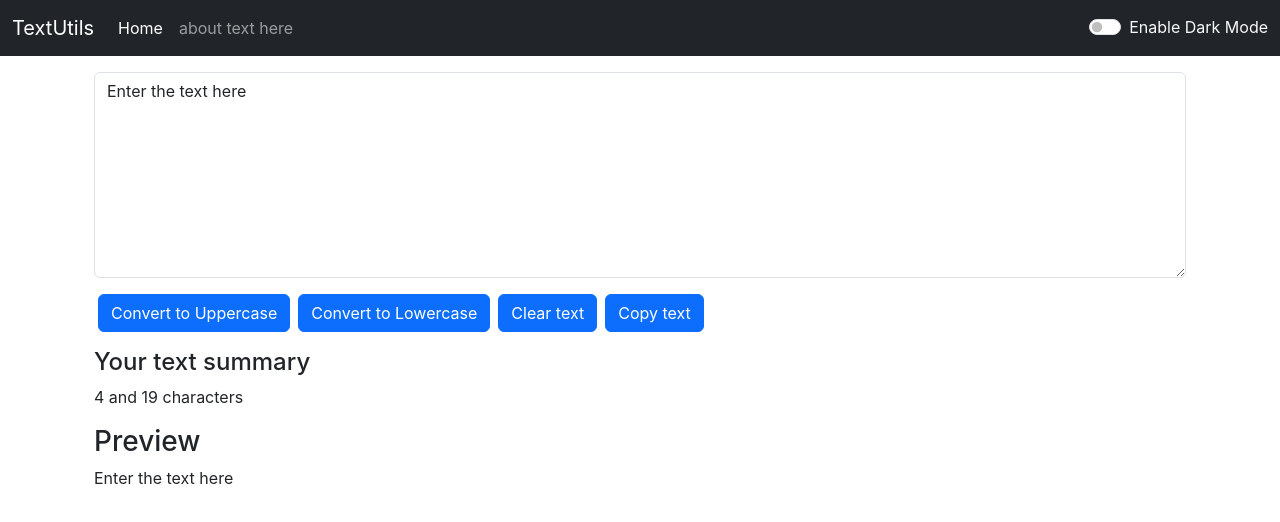
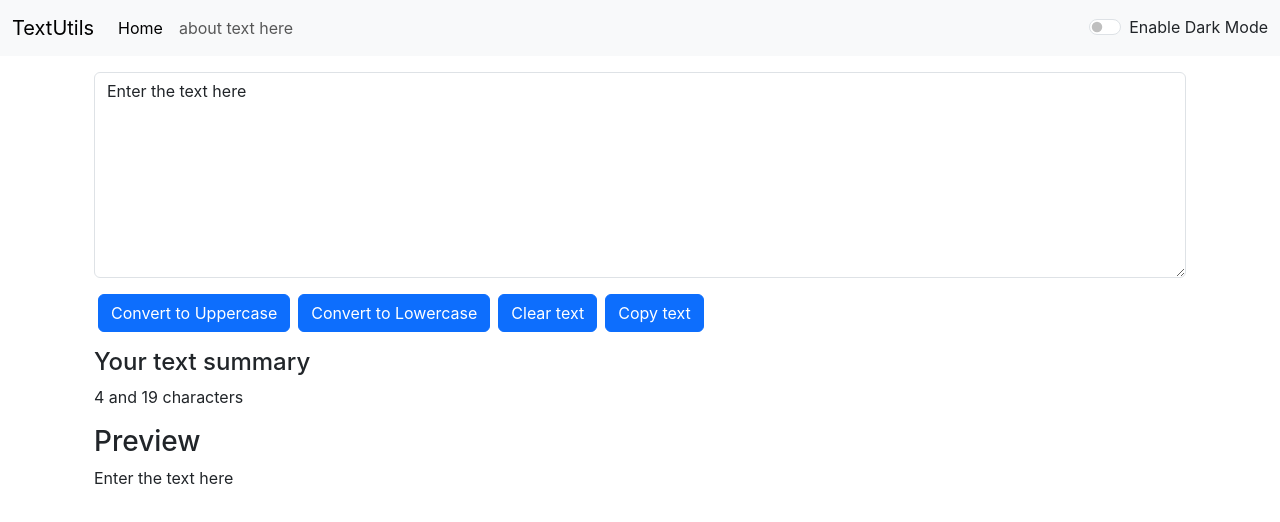
Before and after one commit to fatima678/textutils, a React (Create React App) app: page / in a window 1280 px wide. Shown: the top 522 px of the page. Built offline with nearby package versions, Linux system fonts and the light colour scheme.

Commit message:
Enable dark mode on navbar
Enable dark mode on navbar using states

```diff
--- a/src/App.js
+++ b/src/App.js
@@ -6,12 +6,21 @@
 // import About from './components/About';
 
 function App() {
-   const  [mode, setmode] = useState("dark");
+   const  [mode, setmode] = useState("light");
+   const toggleMode = ()=>{
+      if(mode==='light'){
+        setmode('dark')
+
+      }
+      else{
+        setmode('light')
+      }
+   }
 
 
   return (
     <>
-    <Navbar title="TextUtils" mode={mode}/>
+    <Navbar title="TextUtils" mode={mode} toggleMode={toggleMode}/>
 
     <div className='container my-3' >
       {/* <TextForm heading='Enter the text to analyze below'/> */}
--- a/src/components/Navbar.js
+++ b/src/components/Navbar.js
@@ -3,7 +3,7 @@
 
 export default function Navbar(props) {
   return (
-    <nav className={`navbar navbar-expand-lg $ navbar-${props.mode} bg-dark`}>
+    <nav className={`navbar navbar-expand-lg $ navbar-${props.mode} bg-${props.mode}`}>
     <div className="container-fluid">
       <a className="navbar-brand" href="/">{props.title}</a>
       <button className="navbar-toggler" type="button" data-bs-toggle="collapse" data-bs-target="#navbarSupportedContent" aria-controls="navbarSupportedContent" aria-expanded="false" aria-label="Toggle navigation">
@@ -19,9 +19,9 @@
           </li>
 
         </ul>
-        <div class="form-check form-switch text-light">
-        <input class="form-check-input" type="checkbox" role="switch" id="flexSwitchCheckDefault"/>
-        <label class="form-check-label" for="flexSwitchCheckDefault">Enable Dark Mode</label>
+        <div className={`form-check form-switch text-${props.mode==='light'?`dark`:'light'}`}>
+        <input className="form-check-input" onClick={props.toggleMode} type="checkbox" role="switch" id="flexSwitchCheckDefault"/>
+        <label className="form-check-label" htmlfor="flexSwitchCheckDefault">Enable Dark Mode</label>
 </div>
 
       </div>
```
